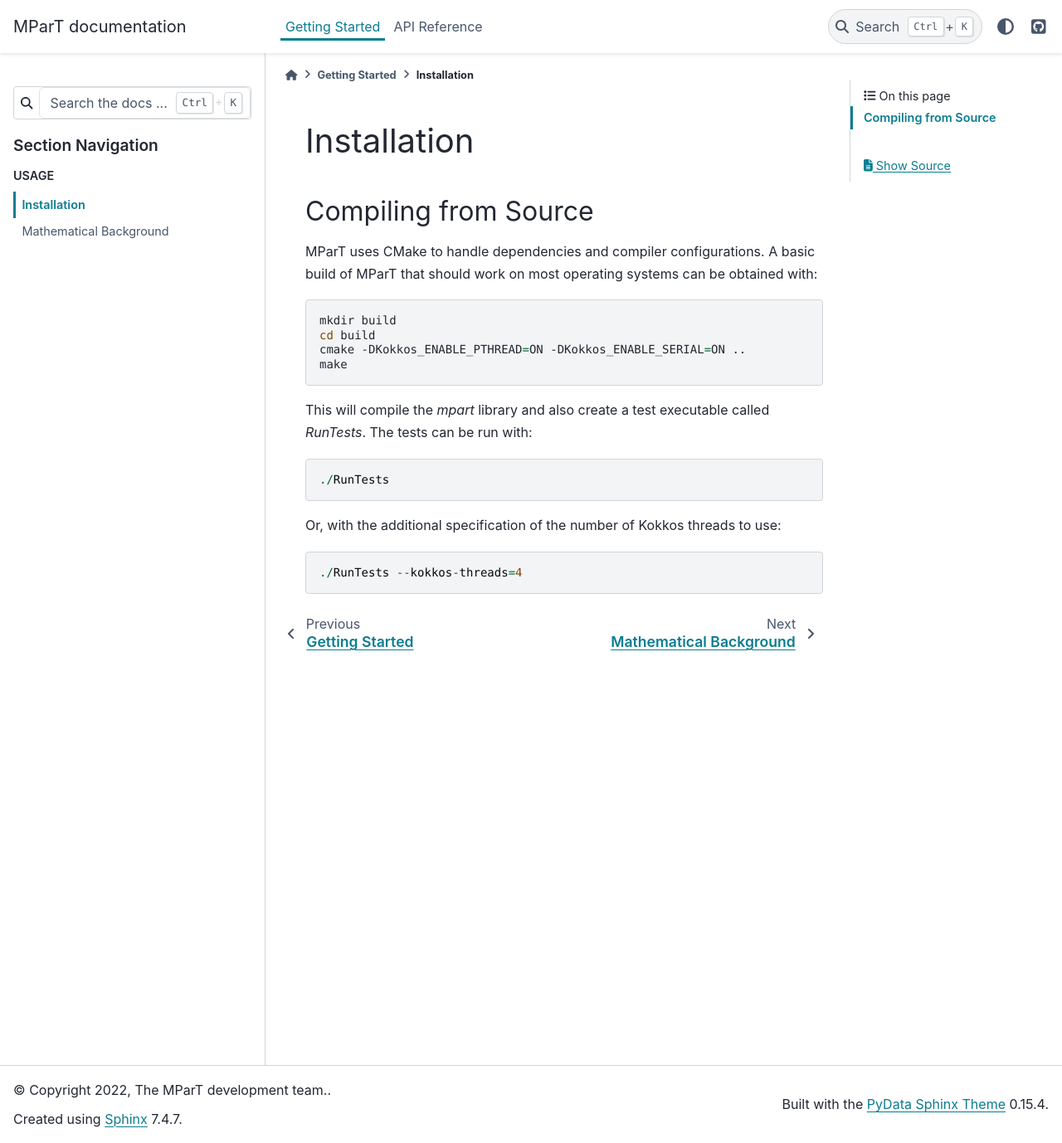
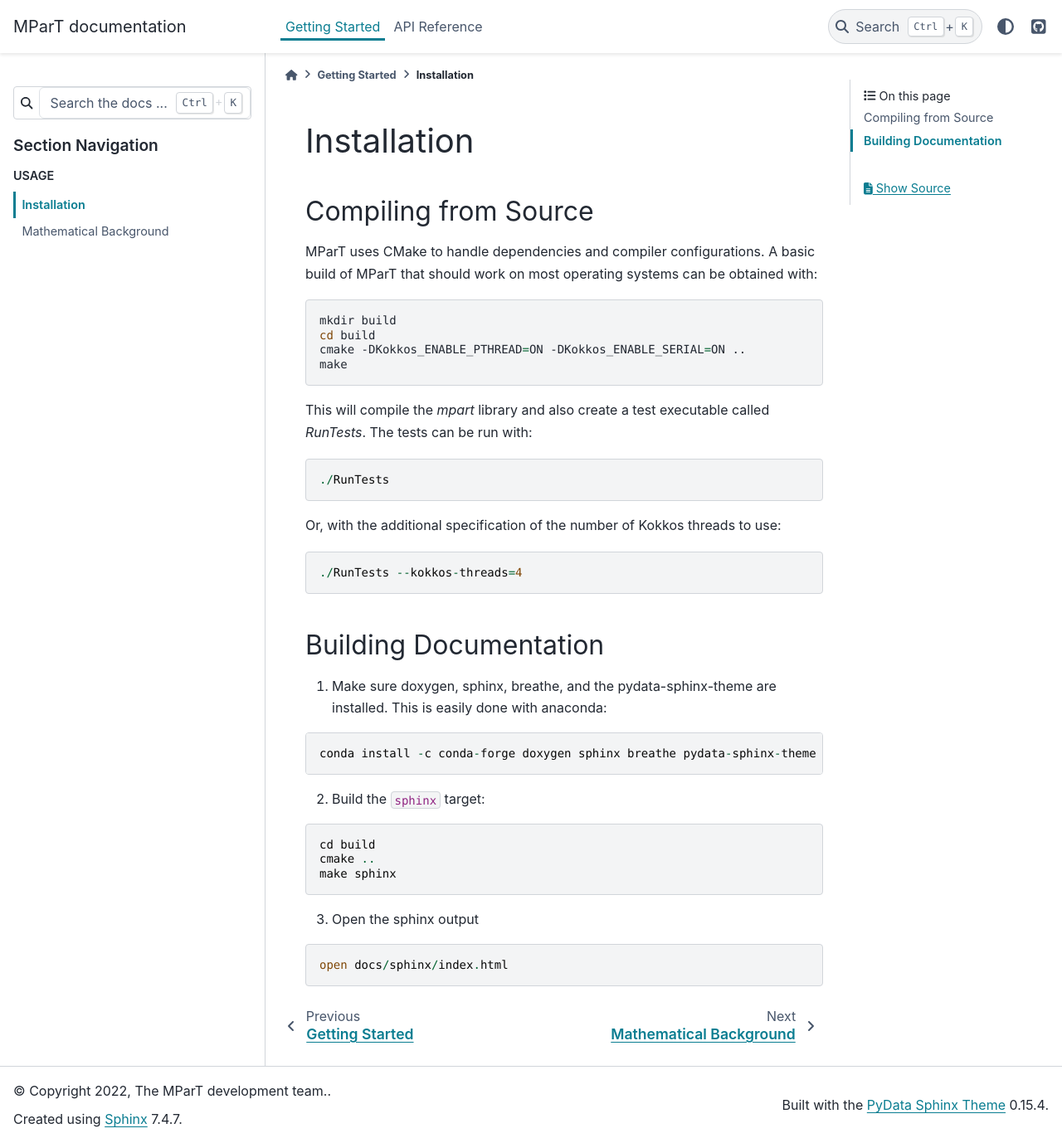
Before and after one commit to MeasureTransport/MParT, a Sphinx documentation site: the page built from docs/source/getting_started/installation.rst, in a window 1280 px wide and 1378 px high. Shown: the whole window at 83% size. Built offline with Sphinx 7.4.7 and the PyData theme 0.15.4, drawn with Linux system fonts in a browser that asks for light colours.

Commit message:
Added breathe and pydata-sphinx-theme dependencies to github actions.

```diff
--- a/docs/source/getting_started/installation.rst
+++ b/docs/source/getting_started/installation.rst
@@ -2,8 +2,6 @@
 
 Installation
 ============
-
-
 
 Compiling from Source
 ---------------------
@@ -27,3 +25,27 @@
 .. code-block::
 
    ./RunTests --kokkos-threads=4
+
+
+Building Documentation
+----------------------
+
+1. Make sure doxygen, sphinx, breathe, and the pydata-sphinx-theme are installed.  This is easily done with anaconda:
+
+.. code-block::
+
+   conda install -c conda-forge doxygen sphinx breathe pydata-sphinx-theme
+
+2. Build the :code:`sphinx` target:
+
+.. code-block::
+
+    cd build
+    cmake ..
+    make sphinx
+
+3. Open the sphinx output
+
+.. code-block::
+
+    open docs/sphinx/index.html
```
Also changed, not shown: 1 other file.
